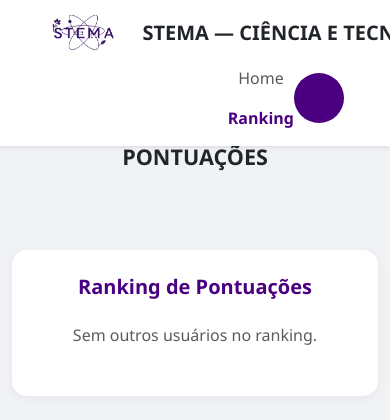
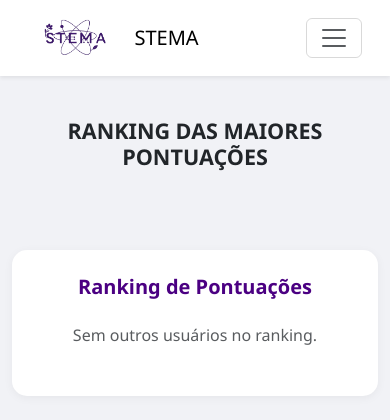
Before and after one commit to crissilvacs/Engenheiras-do-amanh-, a Django app: page /ranking/ in a window 390 px wide. Shown: the top 420 px of the page. Run offline with Django 5.2, Linux system fonts and the light colour scheme; data comes from the database, SQL or seed files in the repository; data that the repository does not hold is empty.

Commit message:
navbar responsiva

```diff
--- a/comunidade/templates/comunidade/ranking.html
+++ b/comunidade/templates/comunidade/ranking.html
@@ -109,36 +109,66 @@
 </head>
 <body>
 
-<nav class="navbar navbar-expand-lg bg-white shadow-sm px-4 fixed-top">
+<!-- Navbar Responsiva -->
+<nav class="navbar navbar-expand-lg bg-white shadow-sm px-3 fixed-top">
     <div class="container-fluid">
-    <div class="d-flex align-items-center gap-2">
-      <img src="{% static 'comunidade/img/logo1.png' %}" alt="STEMA" class="brand-logo">
-      <a href="{% url 'pagina_inicial' %}" class="navbar-brand fw-bold text-uppercase text-dark mb-0">STEMA — Ciência e Tecnologia para Mulheres</a>
-    </div>
-    <ul class="navbar-nav ms-auto d-flex align-items-center">
+        <!-- Logo -->
+        <a class="navbar-brand d-flex align-items-center" href="{% url 'pagina_inicial' %}">
+            <img src="{% static 'comunidade/img/logo1.png' %}" alt="STEMA" class="brand-logo me-2">
+            <span class="navbar-brand-text">
+                STEMA <span class="d-none d-sm-inline">— Ciência e Tecnologia para Mulheres</span>
+            </span>
+        </a>
+
+        <!-- Botão Hamburger (só aparece em telas pequenas) -->
+        <button class="navbar-toggler" type="button" data-bs-toggle="collapse" data-bs-target="#navbarNav" aria-controls="navbarNav" aria-expanded="false" aria-label="Toggle navigation">
+            <span class="navbar-toggler-icon"></span>
+        </button>
+
+        <!-- Itens da Navbar (que colapsam) -->
+        <div class="collapse navbar-collapse" id="navbarNav">
+            <ul class="navbar-nav ms-auto align-items-lg-center">
                 <li class="nav-item">
-        <form method="post" action="{% url 'logout' %}" class="d-inline">
-          {% csrf_token %}
-        </form>
+                    <a class="nav-link" href="{% url 'pagina_inicial' %}">Home</a>
                 </li>
-      <li class="nav-item"><a class="nav-link" href="{% url 'pagina_inicial' %}">Home</a></li>
-      <li class="nav-item"><a class="nav-link active" href="{% url 'ranking' %}">Ranking</a></li>
+                <li class="nav-item">
+                    <a class="nav-link active" href="{% url 'ranking' %}">Ranking</a>
+                </li>
 
-      {# Condição para exibir links de Admin e Métricas #}
                 {% if request.user.is_superuser %}
-        <li class="nav-item"><a class="nav-link" href="/admin/">Admin</a></li>
-        <li class="nav-item"><a class="nav-link" href="{% url 'metrics:dashboard' %}">Métricas</a></li>
+                <li class="nav-item">
+                    <a class="nav-link" href="/admin/">Admin</a>
+                </li>
+                <li class="nav-item">
+                    <a class="nav-link" href="{% url 'metrics:dashboard' %}">Métricas</a>
+                </li>
                 {% endif %}
 
-    </ul>
-
+                <!-- Foto de Perfil (APENAS para ecrãs grandes/desktop) -->
+                <li class="nav-item ms-lg-3 d-none d-lg-block">
                     {% if request.user.perfil.foto %}
                         <img src="{{ request.user.perfil.foto.url }}" class="rounded-circle" style="width: 40px; height: 40px; object-fit: cover; cursor: pointer;" data-bs-toggle="offcanvas" data-bs-target="#sidebarPerfil" aria-controls="sidebarPerfil">
                     {% else %}
-      <div class="logo-circle" data-bs-toggle="offcanvas" data-bs-target="#sidebarPerfil" aria-controls="sidebarPerfil" style="cursor: pointer;"></div>
+                        <div style="width: 40px; height: 40px; background-color: #4B0082; border-radius: 50%; cursor: pointer;" data-bs-toggle="offcanvas" data-bs-target="#sidebarPerfil" aria-controls="sidebarPerfil"></div>
                     {% endif %}
+                </li>
+
+                <!-- Divisor (APENAS para o menu de telemóvel) -->
+                <li class="nav-item d-lg-none"><hr class="dropdown-divider"></li>
+
+                <!-- Link de Perfil (APENAS para o menu de telemóvel) -->
+                <li class="nav-item d-lg-none">
+                    <a class="nav-link" href="{% url 'perfil' %}">Perfil</a>
+                </li>
+                <!-- Link de Sair (APENAS para o menu de telemóvel) -->
+                <li class="nav-item d-lg-none">
+                    <a class="nav-link" href="{% url 'account_logout' %}">Sair</a>
+                </li>
+            </ul>
+        </div>
     </div>
 </nav>
+
 
 <div class="container mt-5 text-center">
   <h4 class="fw-bold text-purple mb-4">RANKING DAS MAIORES PONTUAÇÕES</h4>
```
Also changed, not shown: comunidade/templates/comunidade/pagina_inicial.html (+48 -15 lines), comunidade/templates/comunidade/perfil.html (+46 -17 lines). Lines whose indentation alone changed are shown as unchanged.
